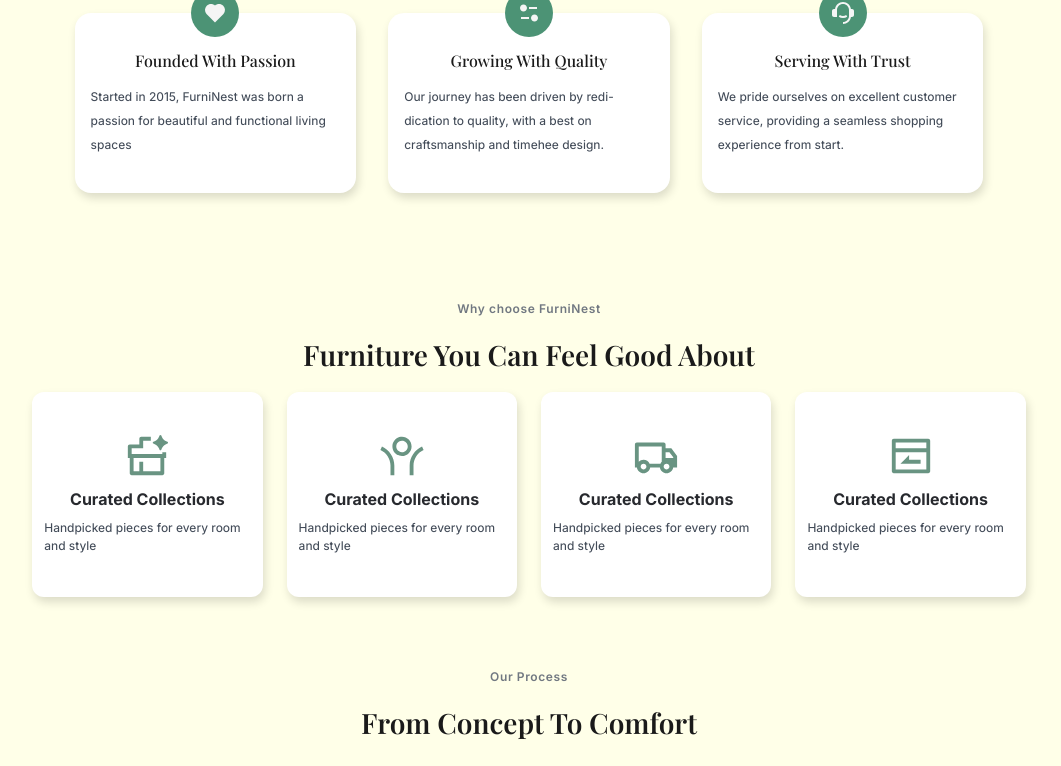
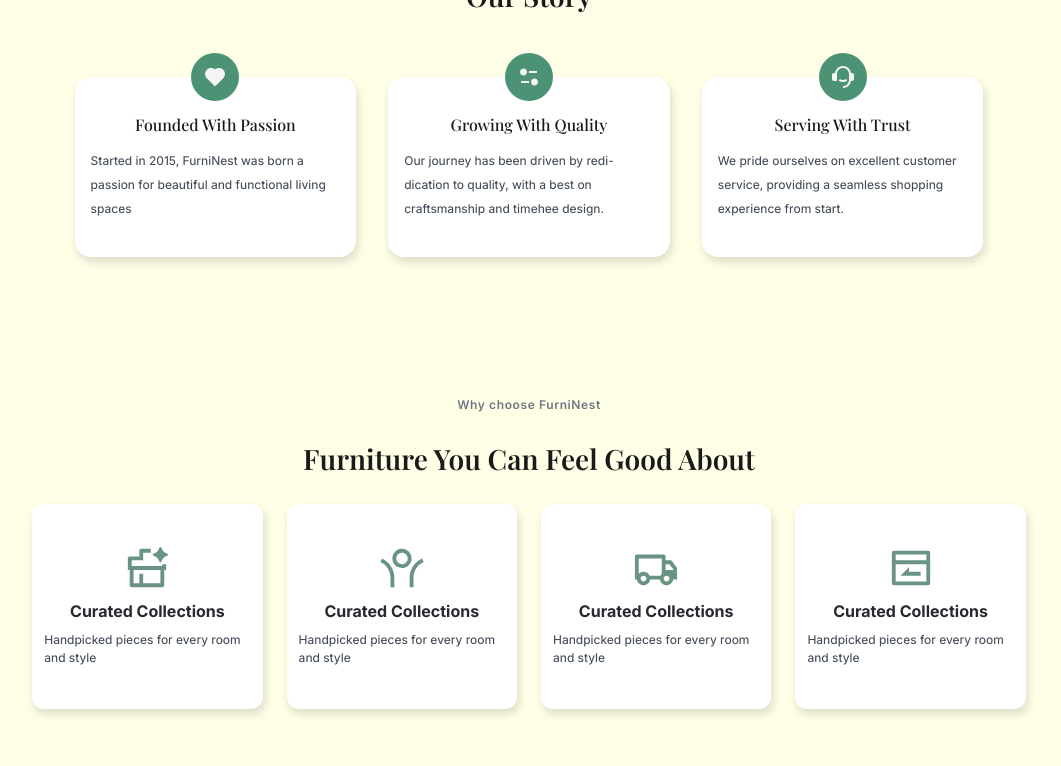
Before and after one commit to DragnelProjects/Furniture-website, a React (Vite) app: page /about in a window 1280 px wide. Shown: the part 1372-2138 px from the top of the page, without its empty margins (111-1172 px from the left). Built offline with nearby package versions, Linux system fonts and the light colour scheme; a web font is replaced by a local one.

Commit message:
final commit

```diff
--- a/src/about/About.jsx
+++ b/src/about/About.jsx
@@ -7,7 +7,7 @@ import OurTeam from './our-team/OurTeam'
 
 function About() {
   return (
-    <div className='h-full w-full flex flex-col bg-[#ffffe8]  scroll-smooth '>
+    <div className='h-full w-full flex flex-col bg-[#ffffe8] gap-8 scroll-smooth '>
       <Section1/>
       <OurIntro/>
       <Choose/>
--- a/src/about/choose-us/ChooseTop.jsx
+++ b/src/about/choose-us/ChooseTop.jsx
@@ -2,7 +2,7 @@ import React from 'react'
 
 function ChooseTop(props) {
   return (
-    <div className='min-h-[25vw] items_col gap-4'>
+    <div className='min-h-[25vw] items_col gap-6'>
         <p className='text-[12px] text-[#717881] tracking-wider font-semibold '>Why choose FurniNest</p>
         <h2 className='title_text '>Furniture you can feel good about</h2>
         <div className='flex gap-6 '>
--- a/src/about/our-intro/OurIntro.jsx
+++ b/src/about/our-intro/OurIntro.jsx
@@ -4,7 +4,7 @@ import BottomIntro from './BottomIntro'
 
 function OurIntro() {
   return (
-    <div className='min-h-screen flex_col py-10 '>
+    <div className='min-h-screen flex_col gap-8 py-10 '>
       <TopIntro/>
       <BottomIntro/>
     </div>
--- a/src/about/our-team/OurTeam.jsx
+++ b/src/about/our-team/OurTeam.jsx
@@ -34,8 +34,8 @@ function OurTeam() {
 ]
 
   return (
-    <div className='min-h-screen just_col gap-8 '>
-      <div className='items_col w-full gap-2'>
+    <div className='min-h-screen just_col gap-8 mb-6 '>
+      <div className='items_col w-full gap-4'>
         <h2 className='title_text'>Meet Our Team</h2>
         <p className='sub_text w-[50%] text-center '>Our passion for furniture and design is brought to life by our delitated seust of experts. Get to know the people behind FurniNest.</p>
       </div>
```
